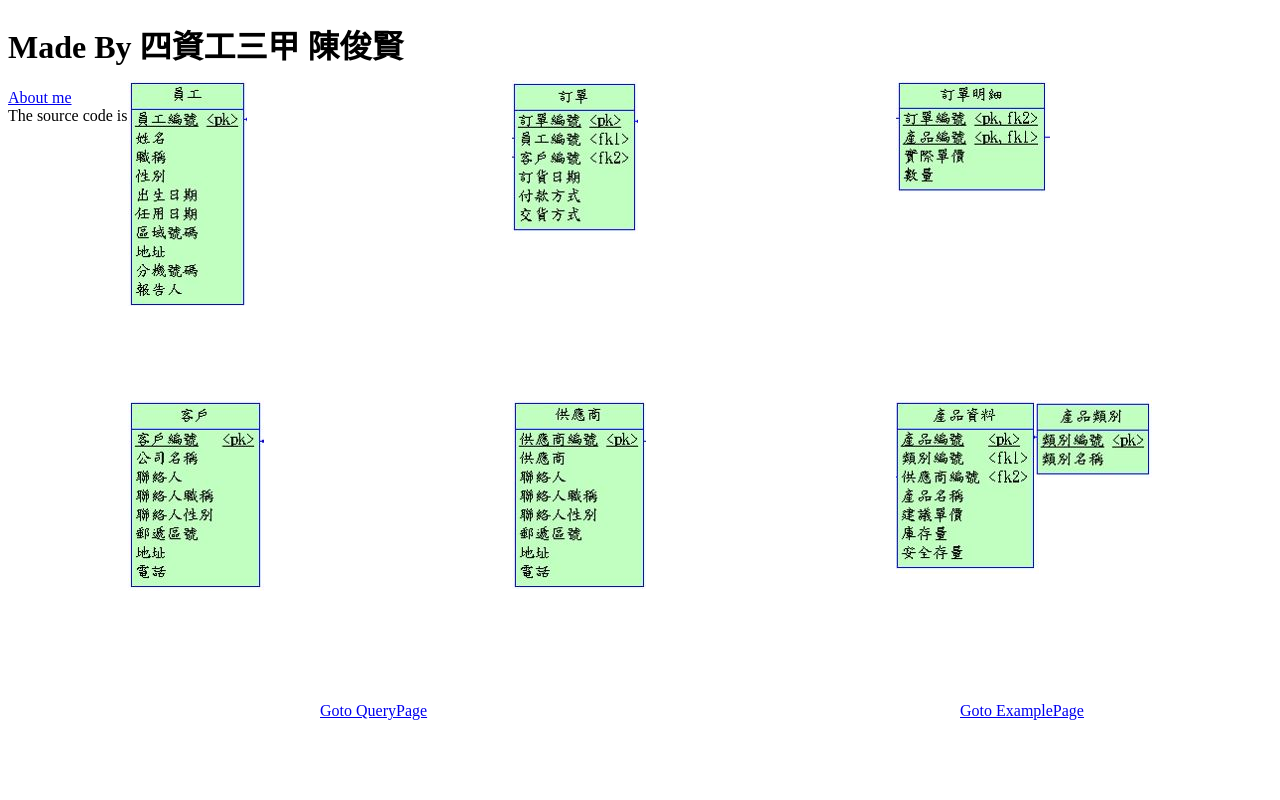
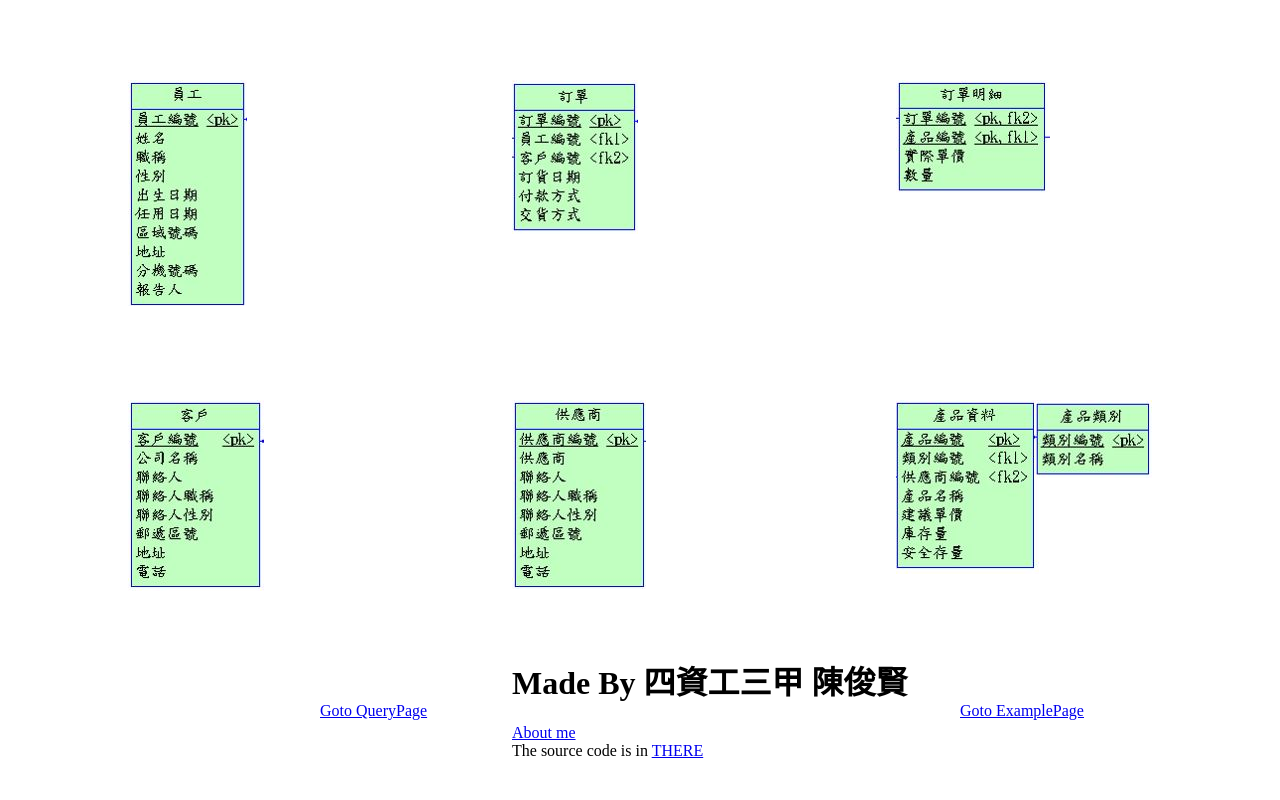
Before and after one commit to vest12385/SQL-Query, a PHP site: page / in a window 1280 px wide. Run offline with PHP 8.4, Linux system fonts and the light colour scheme.

Commit message:
CSS upload
css style

```diff
--- a/mystyle.css
+++ b/mystyle.css
@@ -53,3 +53,9 @@
 	bottom:10%;
 	left:75%;
 }
+#my
+{
+	position:absolute;
+	bottom:5%;
+	left:40%;
+}
```
